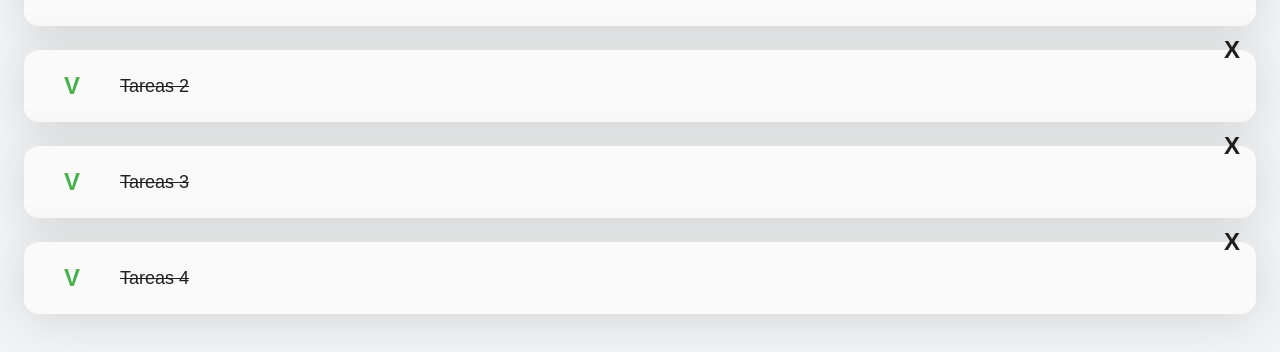
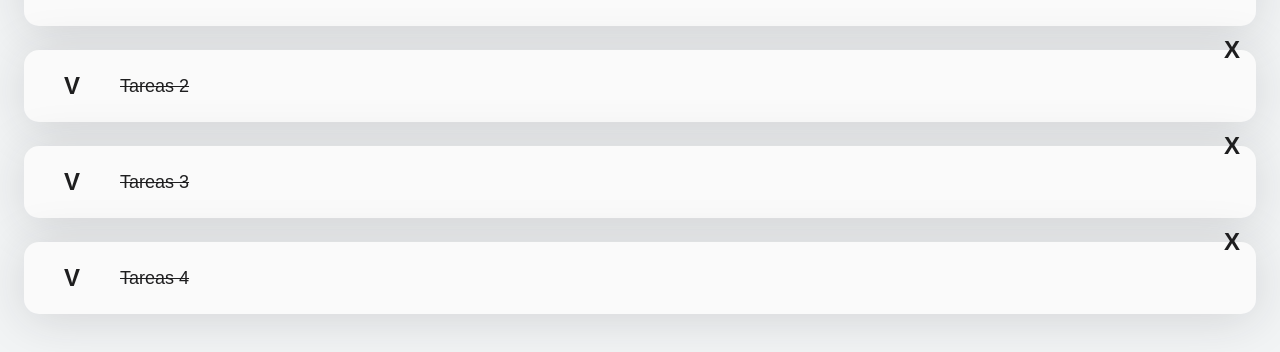
Before and after one commit to JhonTrujillo/listartareas, a React (Create React App) app: page / in a window 1280 px wide. Shown: the part 264-616 px from the top of the page. Built offline with nearby package versions, Linux system fonts and the light colour scheme.

Commit message:
Feat: Se Agrega estilos

```diff
--- a/src/ListarItem.js
+++ b/src/ListarItem.js
@@ -3,8 +3,8 @@ import './ListarItem.css'
 function ListarItem(props) {
     return (
       <li className='ListarItem'>
-        <span className="Icon Icon-ckeck Icon-check--active">V{props.completed}</span>
-        <p className='ListarItem-p ListarItem-p--complete'>{props.text}</p>
+        <span className={`Icon Icon-ckeck ${props.completed && "Icon-check--active"}`}>V{props.completed}</span>
+        <p className={`ListarItem-p ListarItem-p--complete`}>{props.text}</p>
         <span className='Icon Icon-delete'>X</span>
       </li>
     )
```
